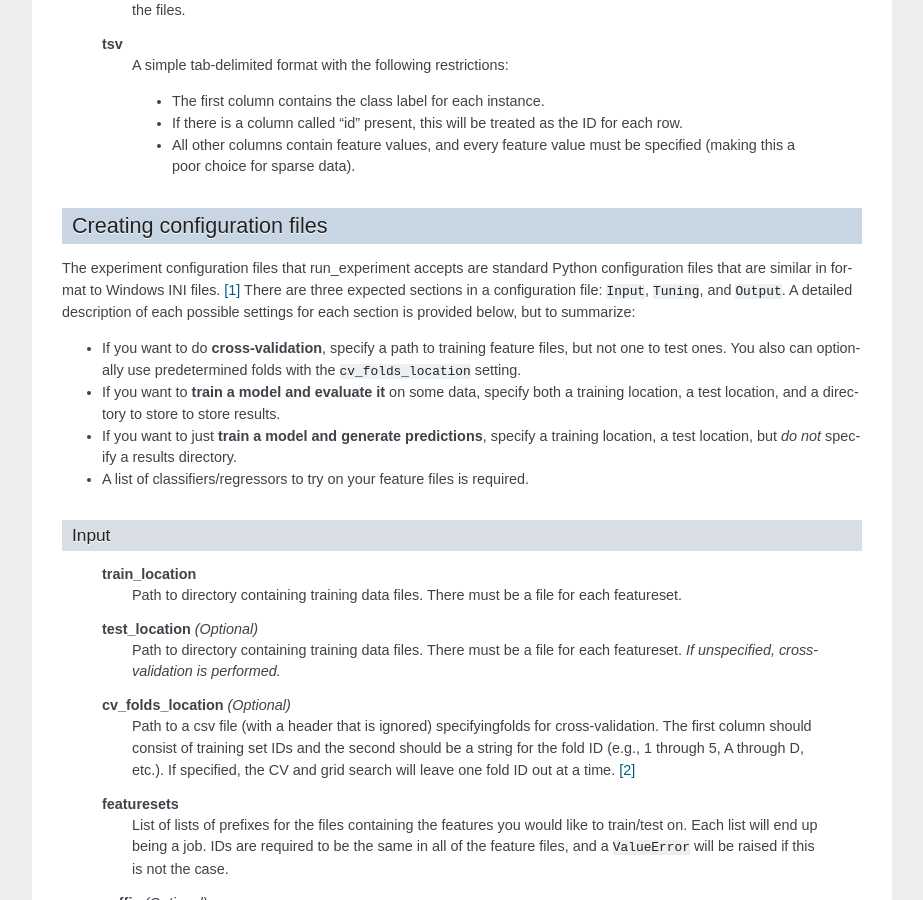
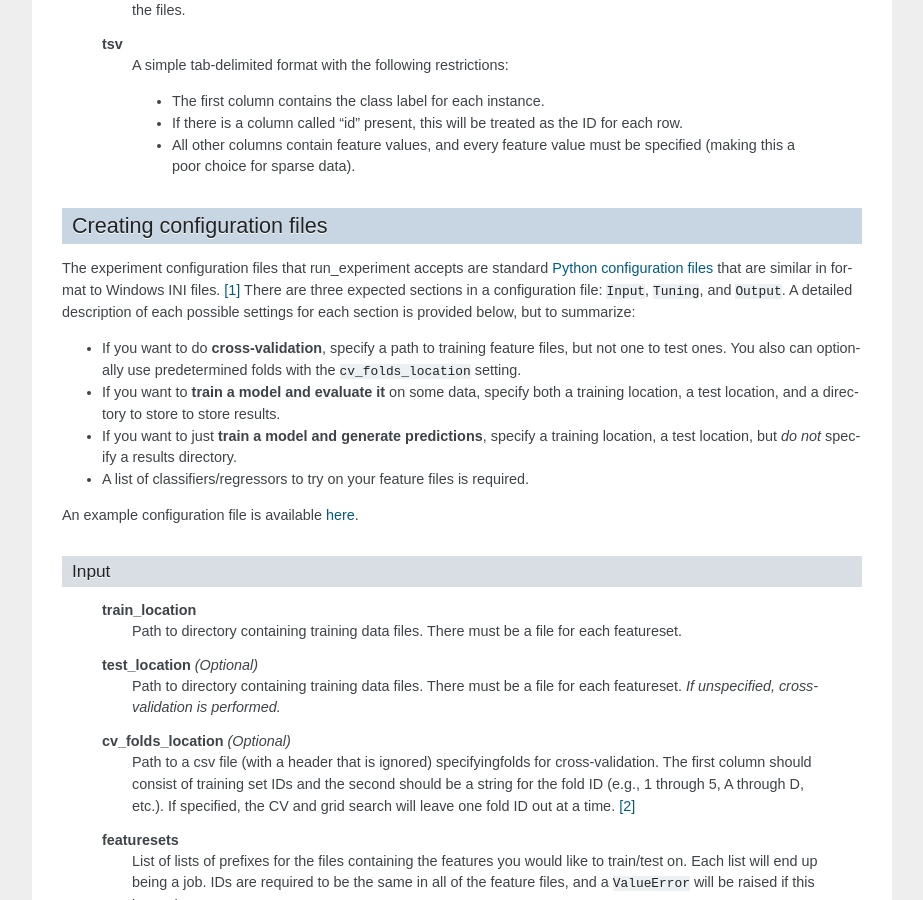
Before and after one commit to EducationalTestingService/skll, a Sphinx documentation site: the page built from doc/run_experiment.rst, in a window 1280 px wide and 900 px high, scrolled down 719 px. Shown: the whole window, without its empty margins (198-1121 px from the left). Built offline with Sphinx 7.4.7, drawn with Linux system fonts in a browser that asks for light colours; some of the changed lines change nothing that is shown.

Commit message:
Added link to example config file to documentation.

```diff
--- a/doc/run_experiment.rst
+++ b/doc/run_experiment.rst
@@ -51,8 +51,8 @@ The following feature file formats are supported:
 
 Creating configuration files
 ----------------------------
-The experiment configuration files that run_experiment accepts are standard Python
-configuration files that are similar in format to Windows INI files. [#]_
+The experiment configuration files that run_experiment accepts are standard
+`Python configuration files <http://docs.python.org/2/library/configparser.html>`_ that are similar in format to Windows INI files. [#]_
 There are three expected sections in a configuration file: ``Input``,
 ``Tuning``, and ``Output``.  A detailed description of each possible settings
 for each section is provided below, but to summarize:
@@ -71,6 +71,8 @@ for each section is provided below, but to summarize:
 
 *   A list of classifiers/regressors to try on your feature files is
     required.
+
+An example configuration file is available `here <https://github.com/EducationalTestingService/skll/blob/master/examples/example.cfg>`_.
 
 Input
 ^^^^^
```
